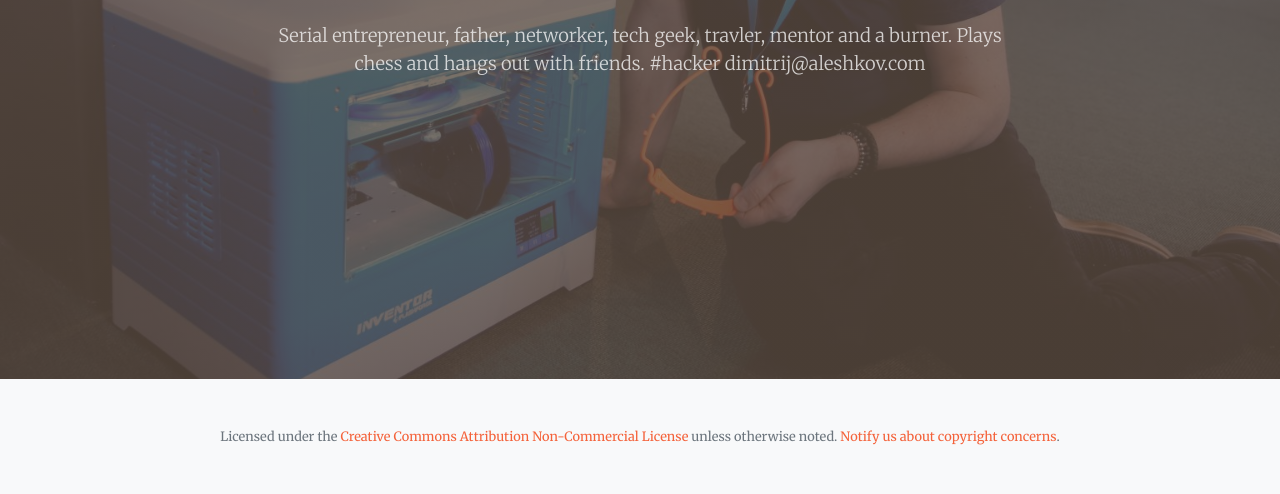
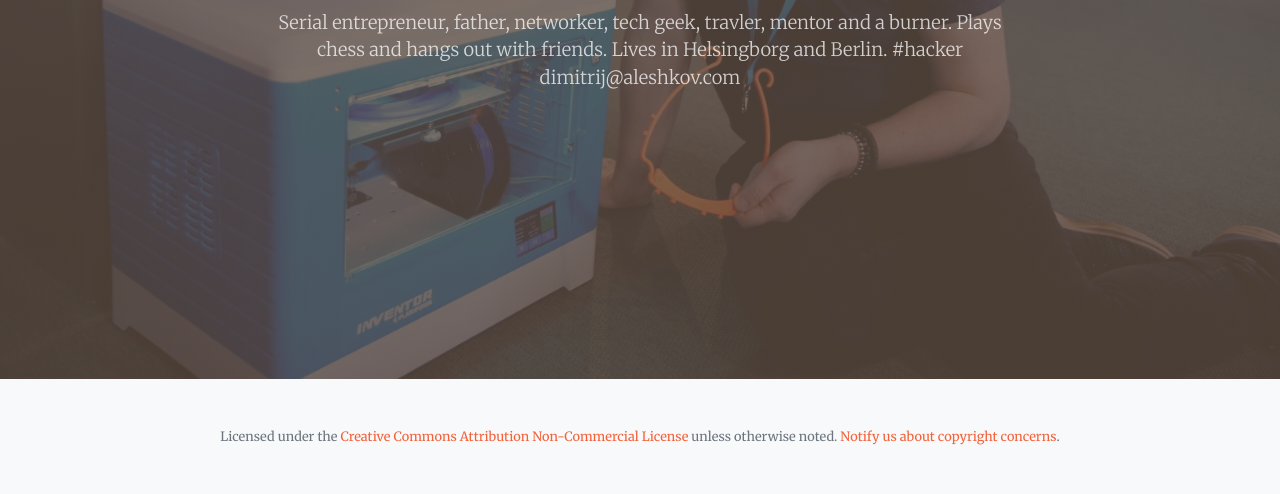
Before and after one commit to HackersOfSweden/HackersOfSweden.se, a plain HTML site: page members/dimitrij.html in a window 1280 px wide. Shown: the part 421-915 px from the top of the page. Drawn offline with nearby package versions, Linux system fonts and the light colour scheme.

Commit message:
changes to Dimitrij - Dimitrij Aleshkov profile

```diff
--- a/members/dimitrij.html
+++ b/members/dimitrij.html
@@ -36,7 +36,7 @@
                         <hr class="divider my-4" />
                     </div>
                     <div class="col-lg-8 align-self-baseline">
-                        <p class="text-white-75 font-weight-light mb-5">Serial entrepreneur, father, networker, tech geek, travler, mentor and a burner. Plays chess and hangs out with friends. #hacker
+                        <p class="text-white-75 font-weight-light mb-5">Serial entrepreneur, father, networker, tech geek, travler, mentor and a burner. Plays chess and hangs out with friends. Lives in Helsingborg and Berlin. #hacker
                             dimitrij@aleshkov.com</p>
 
                     </div>
```
Also changed, not shown: 1 other file.
